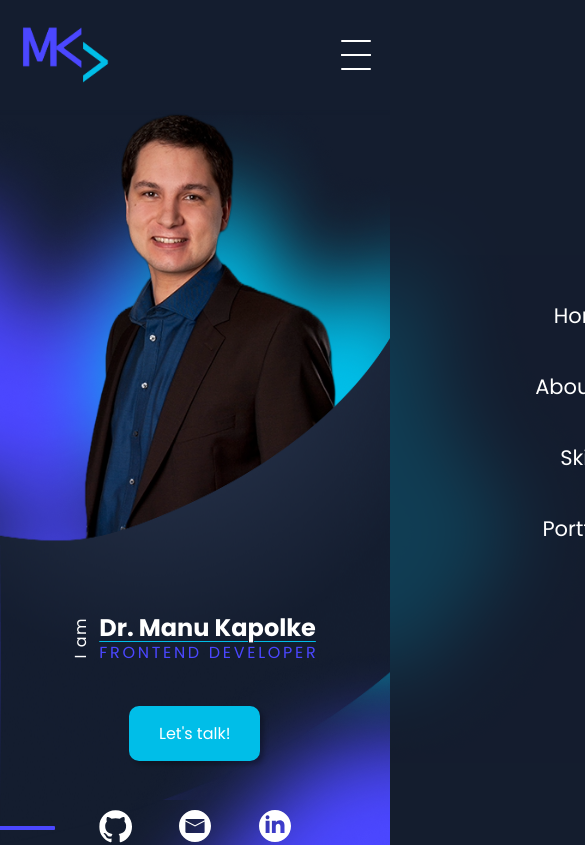
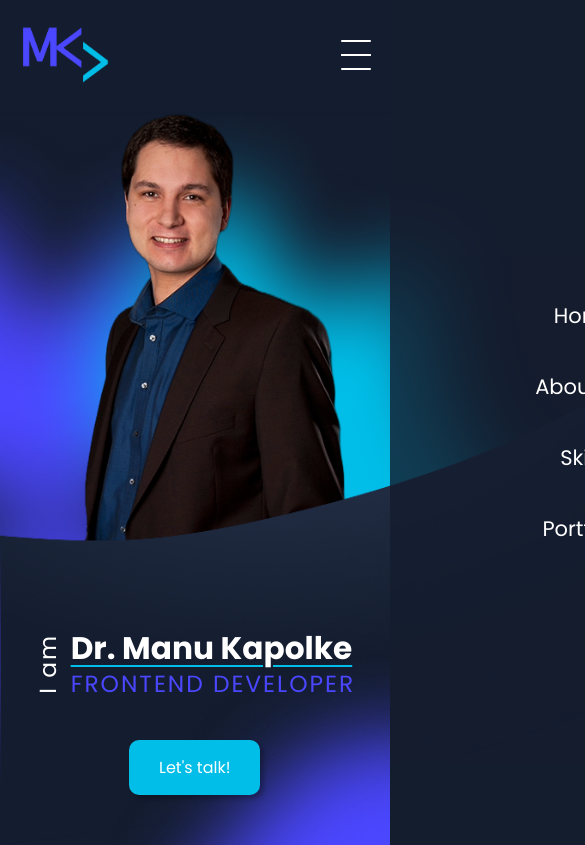
Before and after one commit to ManuKapolke/portfolio, an Angular app: page / in a window 390 px wide. Shown: the top 845 px of the page, 585 px wide, since content can reach past the window. Built offline with nearby package versions, Linux system fonts and the light colour scheme.

Commit message:
first finish above-the-fold mobile

```diff
--- a/src/app/above-the-fold/above-the-fold.component.scss
+++ b/src/app/above-the-fold/above-the-fold.component.scss
@@ -32,7 +32,7 @@
         left: 0;
         right: 0;
         height: 33vh;
-        width: 100%;
+        min-width: 100%;
         z-index: 1;
     }
 
@@ -201,7 +201,7 @@ Media Queries
     #above-the-fold {
         flex-direction: column;
         justify-content: flex-start;
-        gap: 45px;
+        gap: 60px;
 
         .photo-container .photo {
             height: 500px;
@@ -236,13 +236,13 @@ Media Queries
     #above-the-fold {
         .main-title {
             .main-title-left {
-                font-size: 16px;
-                letter-spacing: 1.5px;
+                font-size: clamp(16px, 6vw, 34px);
+                letter-spacing: clamp(1.5px, 0.5vw, 2.5px);
             }
 
             .main-title-right .sub-title {
-                font-size: 16px;
-                letter-spacing: 2.7px;
+                font-size: clamp(16px, 6vw, 34px);
+                letter-spacing: clamp(1.5px, 0.5vw, 2.5px);
             }
         }
     }
--- a/src/styles.scss
+++ b/src/styles.scss
@@ -470,6 +470,6 @@ Media Queries
 
 @media (width < 500px) {
     h1 {
-        font-size: 24px;
+        font-size: clamp(24px, 8vw, 45px);
     }
 }
```
